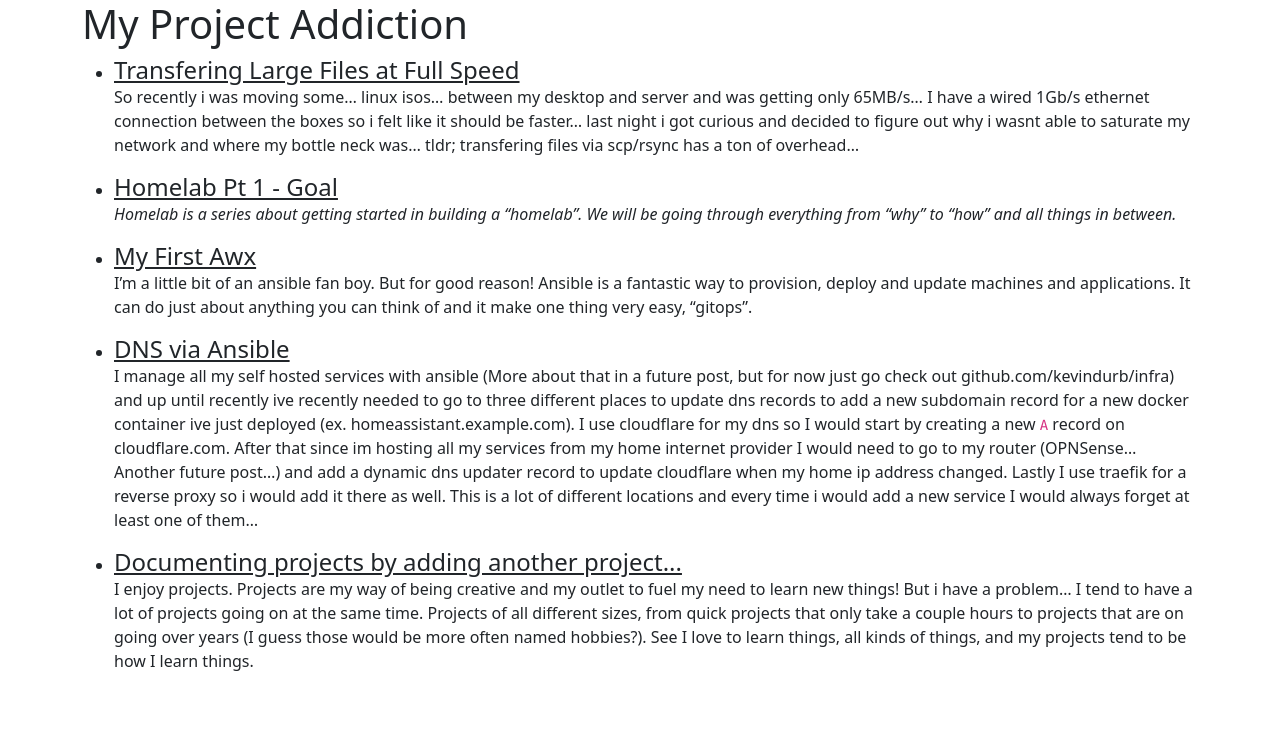
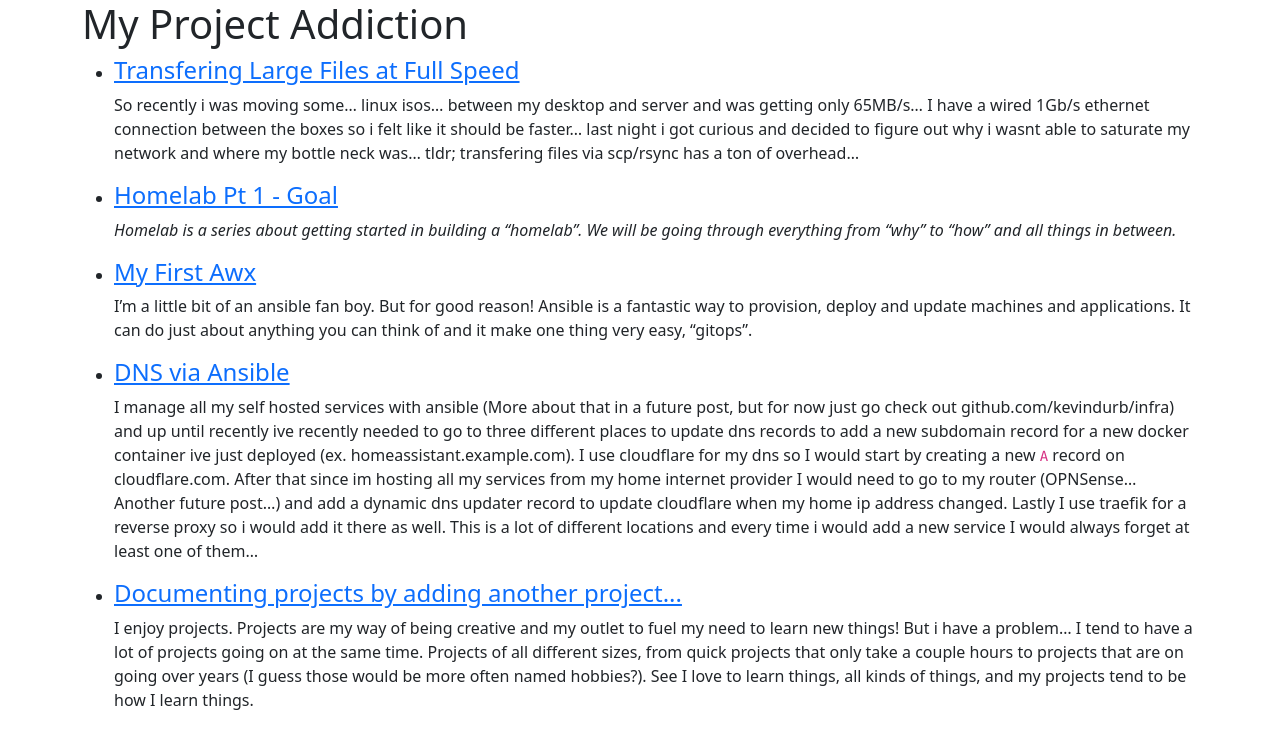
Before and after one commit to kevindurb/blog, a Jekyll site: the page built from index.html, in a window 1280 px wide. Shown: the top 749 px of the page. Built offline with Jekyll 4.4.1, drawn with Linux system fonts in a browser that asks for light colours.

Commit message:
fix links, add dark mode

```diff
--- a/assets/main.css
+++ b/assets/main.css
@@ -50,7 +50,7 @@
     --bs-body-font-size: 1rem;
     --bs-body-font-weight: 400;
     --bs-body-line-height: 1.5;
-    --bs-body-color: var(--bs-light);
+    --bs-body-color: var(--bs-gray-400);
     --bs-body-bg: var(--bs-dark);
     --bs-border-width: 1px;
     --bs-border-style: solid;
@@ -68,5 +68,4 @@
     --bs-code-color: #d63384;
     --bs-highlight-bg: #fff3cd;
   }
-
 }
--- a/index.html
+++ b/index.html
@@ -5,7 +5,7 @@
 <ul>
   {% for post in site.posts %}
     <li>
-      <a href="{{ post.url }}" class="h4">{{ post.title }}</a>
+      <h4><a href="{{ post.url }}">{{ post.title }}</a></h4>
       {{ post.excerpt }}
     </li>
   {% endfor %}
```
